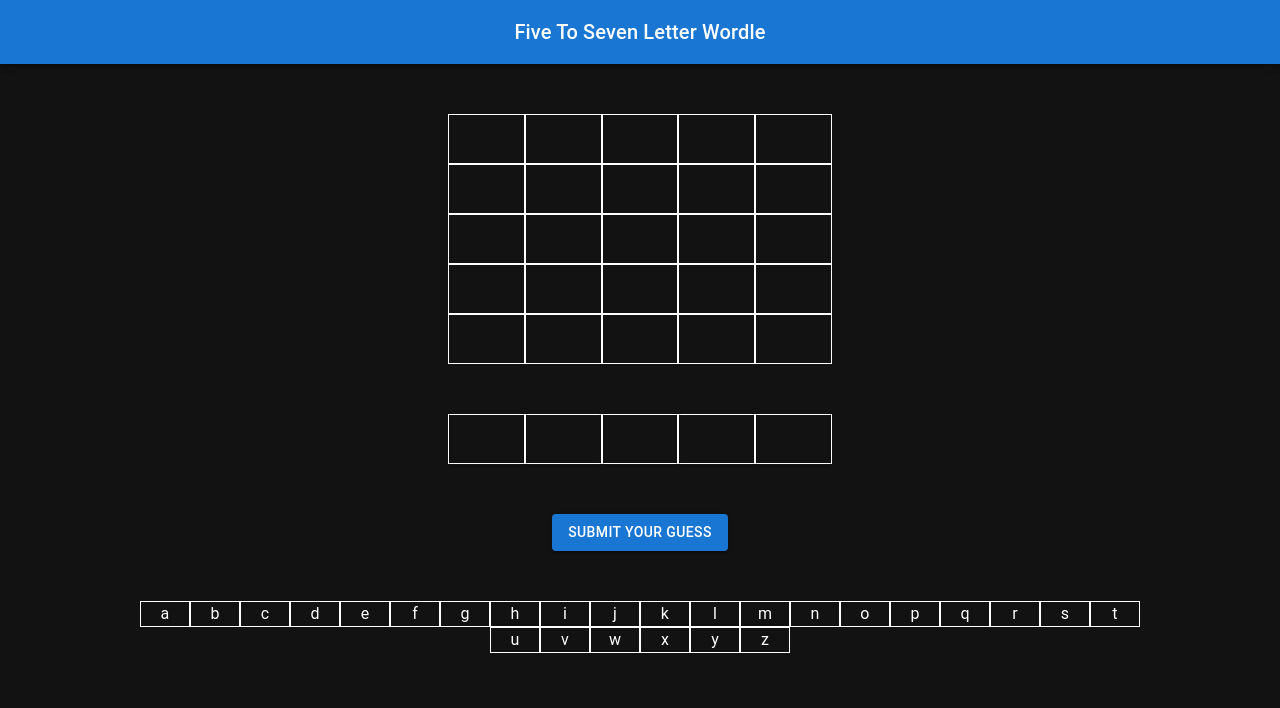
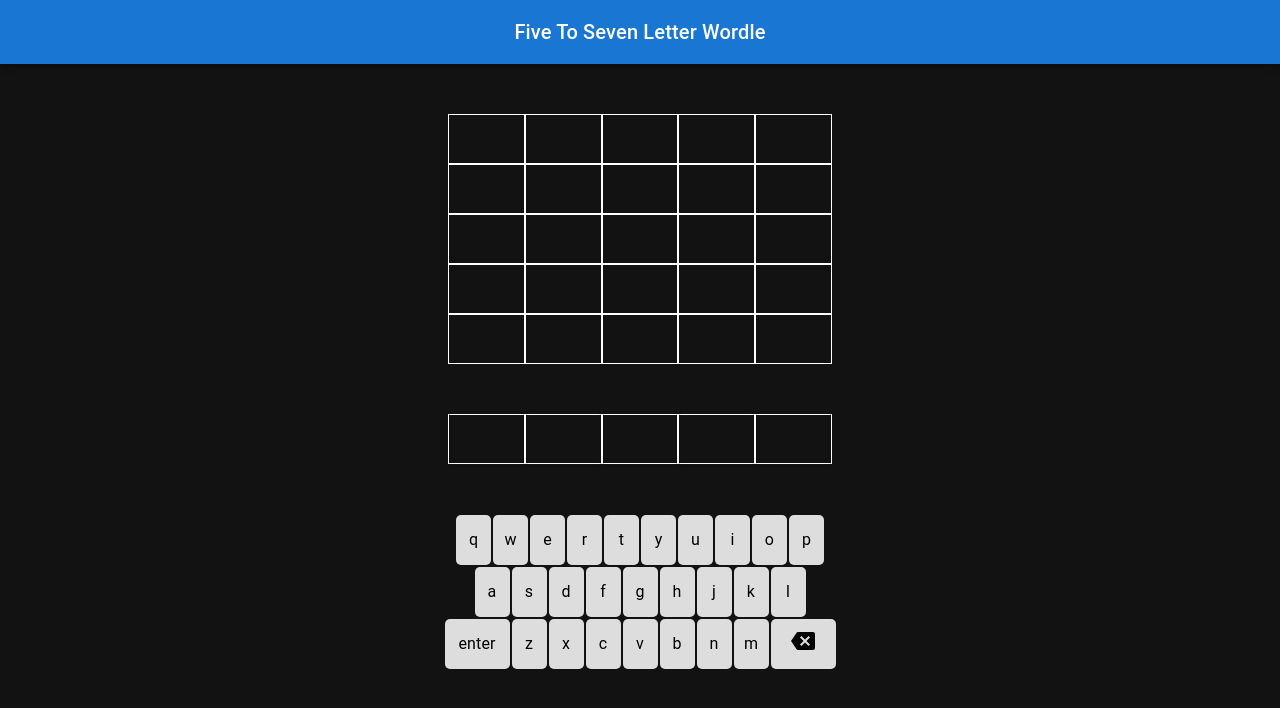
Before and after one commit to paalwilliams/Wordle-Clone, a React (Create React App) app: page / in a window 1280 px wide. Shown: the top 708 px of the page. Built offline with nearby package versions, Linux system fonts and the light colour scheme.

Commit message:
add keyboard

```diff
--- a/package.json
+++ b/package.json
@@ -18,6 +18,7 @@
     "react": "^17.0.2",
     "react-dom": "^17.0.2",
     "react-scripts": "5.0.0",
+    "react-transition-group": "^4.4.2",
     "typescript": "^4.5.5",
     "uuid": "^8.3.2",
     "web-vitals": "^2.1.4"
--- a/src/components/GameBoard/index.tsx
+++ b/src/components/GameBoard/index.tsx
@@ -23,7 +23,7 @@ const GameBoard = (props: IGameBoardProps) => {
         }
     }
     return (
-        <Grid container spacing={1} style={gridStyles.container}>
+        <Grid container spacing={0} style={gridStyles.container}>
             {answer.split('').map((_: string, index: number) => {
                 return <GameBoardRow answer={answer} guess={guesses[index]} />
             })}
--- a/src/components/GameBoardRow/index.tsx
+++ b/src/components/GameBoardRow/index.tsx
@@ -21,7 +21,6 @@ const GameBoardRow = (props: IGameBoardRowProps) => {
             justifyContent: "center",
             alignItems: "center",
             backgroundColor: "",
-            padding: 0
         }
 
         if (guess) {
--- a/src/components/GuessBar/index.tsx
+++ b/src/components/GuessBar/index.tsx
@@ -112,10 +112,7 @@ const GuessGrid = (props: IGuessGridProps) => {
                     </Grid>)
                 }) : ""}
             </Grid>
-            <Box sx={styles.box}>
-                <Button onClick={handleSubmit} variant={"contained"}>Submit Your Guess</Button>
-            </Box>
-            <Keyboard guesses={guesses} answer={answer} handleKeyClick={handleKeyClick} />
+            <Keyboard guesses={guesses} answer={answer} handleKeyClick={handleKeyClick} submitFunc={handleSubmit} />
             {notif ? <WordleNotifbar message="Not Enough Characters" duration={1000} /> : ""}
         </>;
     } else {
--- a/src/components/Keyboard/index.tsx
+++ b/src/components/Keyboard/index.tsx
@@ -1,17 +1,21 @@
 import { Box, Grid, Typography } from "@mui/material";
 import { useEffect, useState } from 'react';
 import { v4 as uuid } from 'uuid';
+import BackspaceIcon from '@mui/icons-material/Backspace';
 
 interface IKeyboardProps {
     guesses: string[],
     answer: string,
-    handleKeyClick: any
+    handleKeyClick: any,
+    submitFunc: any
 }
 const Keyboard = (props: IKeyboardProps) => {
-    const { guesses, answer, handleKeyClick } = props
+    const { guesses, answer, handleKeyClick, submitFunc } = props
 
     const [guessedLetters, setGuessedLetters] = useState<any>();
-    const alphabet = 'abcdefghijklmnopqrstuvwxyz'.split('')
+    const topRow = 'qwertyuiop'.split('');
+    const middleRow = 'asdfghjkl'.split('');
+    const bottomRow = 'zxcvbnm'.split('');
 
     useEffect(() => {
 
@@ -21,47 +25,74 @@ const Keyboard = (props: IKeyboardProps) => {
 
     }, [guesses])
 
-    const styles = {
-        keyboard: {
-            width: "80%",
-            margin: "0 auto",
-            marginTop: "50px",
-            justifyContent: "center"
-        }
-    }
-
     const genKeyStyles = (character: string, index: number) => {
         if (guessedLetters) {
 
             const styles = {
-                border: "1px solid white",
-                width: "50px",
-                color: "white",
+                width: character === "bs" || character === "enter" ? "65px" : "35px",
+                marginX: "1px",
+                marginY: "1px",
+                borderRadius: "5px",
+                height: "50px",
+                color: "black",
                 textAlign: "center",
-                backgroundColor: ""
+                backgroundColor: "#DDD",
+                display: "flex",
+                justifyContent: "center",
+                alignItems: "center"
             };
 
             if (answer.indexOf(character) >= 0 && guessedLetters.indexOf(character) >= 0) {
                 styles.backgroundColor = "green"
             } else if (answer.indexOf(character) < 0 && guessedLetters.indexOf(character) >= 0) {
-                styles.color = "#777"
+                styles.backgroundColor = "#777"
             }
             return styles
         }
     }
 
-    return <Grid container sx={styles.keyboard}>
-        {alphabet.map((letter: string, index) => {
+    return <Box sx={{ display: "flex", flexDirection: "column", justifyContent: "center", margin: "0 auto", marginTop: "50px" }}>
+        <Box sx={{ display: "flex", justifyContent: "center" }}>
+            {topRow.map((letter: string, index: any) => {
                 return (
                     <>
-                    <Grid item sx={genKeyStyles(letter, index)} key={uuid()} onClick={handleKeyClick}>
+                        <Box sx={genKeyStyles(letter, index)} key={uuid()} onClick={handleKeyClick}>
                             <Typography key={uuid()}>{letter}</Typography>
-                    </Grid>
+                        </Box>
                     </>
                 )
+            })}
+        </Box>
+        <Box sx={{ display: "flex", justifyContent: "center" }}>
+            {middleRow.map((letter: string, index: any) => {
+                return (
+                    <>
+                        <Box sx={genKeyStyles(letter, index)} key={uuid()} onClick={handleKeyClick}>
+                            <Typography key={uuid()}>{letter}</Typography>
+                        </Box>
+                    </>
+                )
+            })}
+        </Box>
+        <Box sx={{ display: "flex", justifyContent: "center" }}>
+            <Box sx={genKeyStyles("enter", 1)} key={uuid()} onClick={submitFunc}>
+                <Typography key={uuid()}>enter</Typography>
+            </Box>
 
+            {bottomRow.map((letter: string, index: any) => {
+                return (
+                    <>
+                        <Box sx={genKeyStyles(letter, index)} key={uuid()} onClick={handleKeyClick}>
+                            <Typography key={uuid()}>{letter}</Typography>
+                        </Box>
+                    </>
+                )
             })}
-    </Grid>;
+            <Box sx={genKeyStyles("bs", 1)} key={uuid()} onClick={handleKeyClick}>
+                <Typography key={uuid()}><BackspaceIcon /></Typography>
+            </Box>
+        </Box>
+    </Box>
 };
 
 export default Keyboard;
```
Lines whose indentation alone changed are shown as unchanged.
